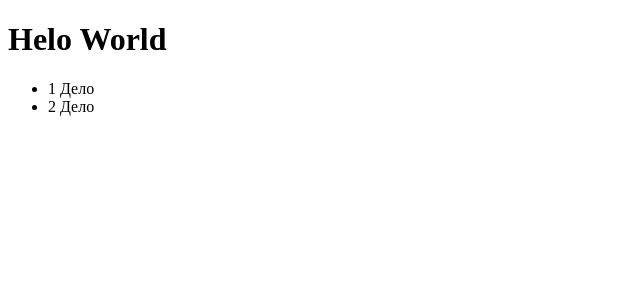
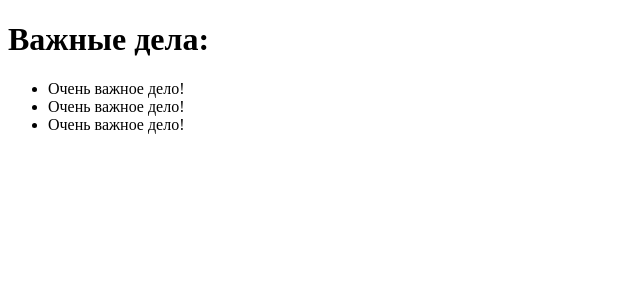
Before and after one commit to WebHeroSchool/RepositoryName, a React (Create React App) app: page / in a window 1280 px wide. Shown: the top 300 px of the page, without its empty margins (0-640 px from the left). Built offline with nearby package versions, Linux system fonts and the light colour scheme.

Commit message:
structure 18

```diff
--- /dev/null
+++ b/now.json
@@ -0,0 +1,3 @@
+{
+    "public": true
+}
--- a/src/App.js
+++ /dev/null
@@ -1,13 +0,0 @@
-import React from 'react';
-
-const ItemList = () => (<ul>
-  <li>1 Дело</li>
-  <li>2 Дело</li>
-</ul>);
-
-const App = () => (<div>
-  <h1>Helo World</h1>
-  <ItemList />
-  </div>);
-
-export default App;
--- /dev/null
+++ b/src/components/App/App.js
@@ -0,0 +1,10 @@
+import React from 'react';
+import ItemList from '../ItemList/ItemList'
+
+const App = () => (
+  <div>
+    <h1>Важные дела:</h1>
+    <ItemList />
+  </div>);
+
+export default App;
--- /dev/null
+++ b/src/components/Item/Item.js
@@ -0,0 +1,5 @@
+import React from 'react';
+
+const Item = () => (<span>Очень важное дело!</span>)
+
+export default Item;
--- /dev/null
+++ b/src/components/ItemList/ItemList.js
@@ -0,0 +1,12 @@
+import React from 'react';
+import Item from '../Item/Item'
+
+const ItemList = () => (
+  <ul>
+    <li><Item /></li>
+    <li><Item /></li>
+    <li><Item /></li>
+  </ul>
+);
+
+export default ItemList;
--- a/src/index.js
+++ b/src/index.js
@@ -1,7 +1,5 @@
 import React from 'react';
 import ReactDOM from 'react-dom';
-import App from './App';
-
-
+import App from './components/App/App';
 
 ReactDOM.render(<App />, document.getElementById('root'));
```
Also changed, not shown: src/components/Footer/Footer.js (added), src/components/InputItem/InoutItem.js (added).
